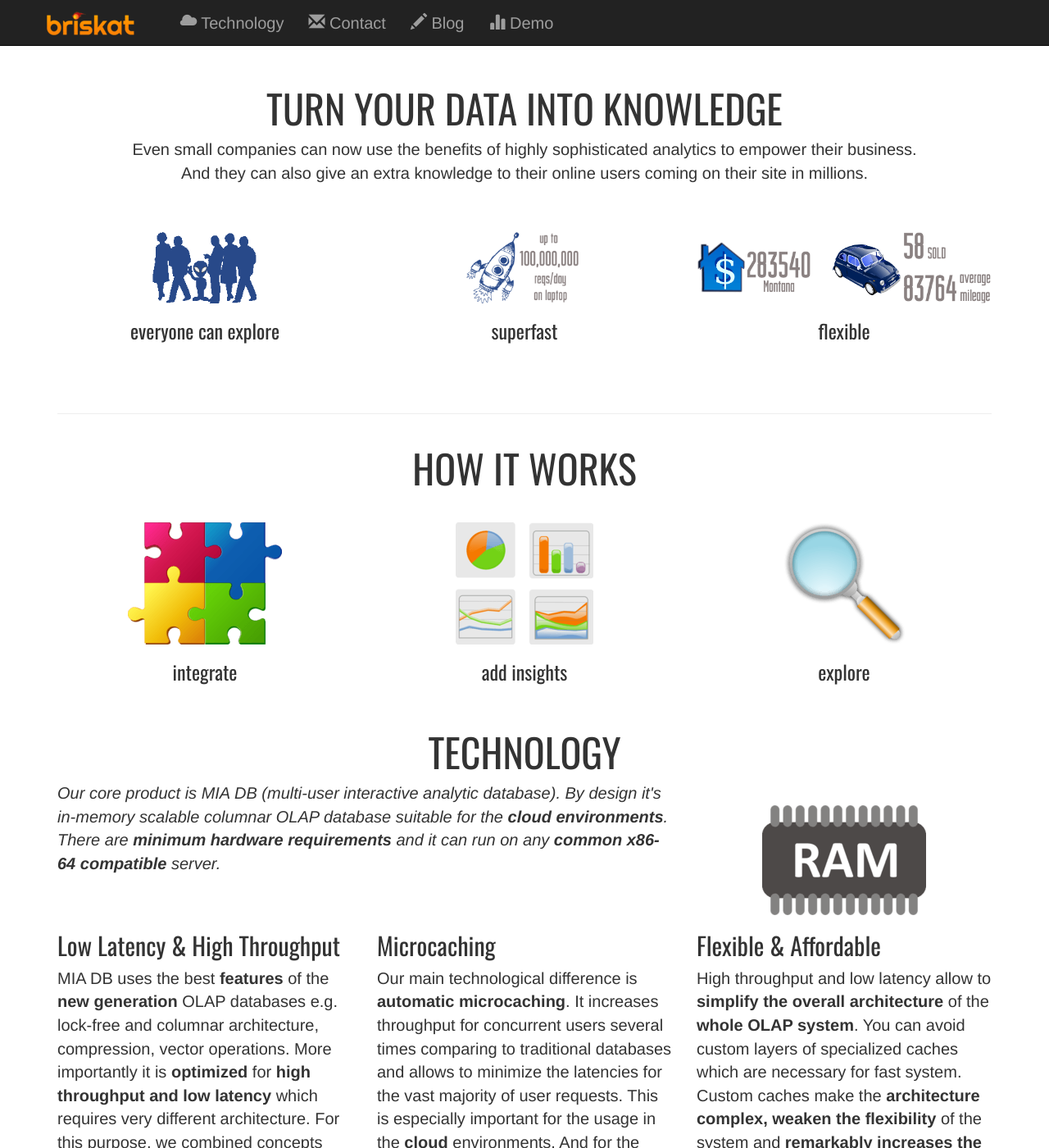
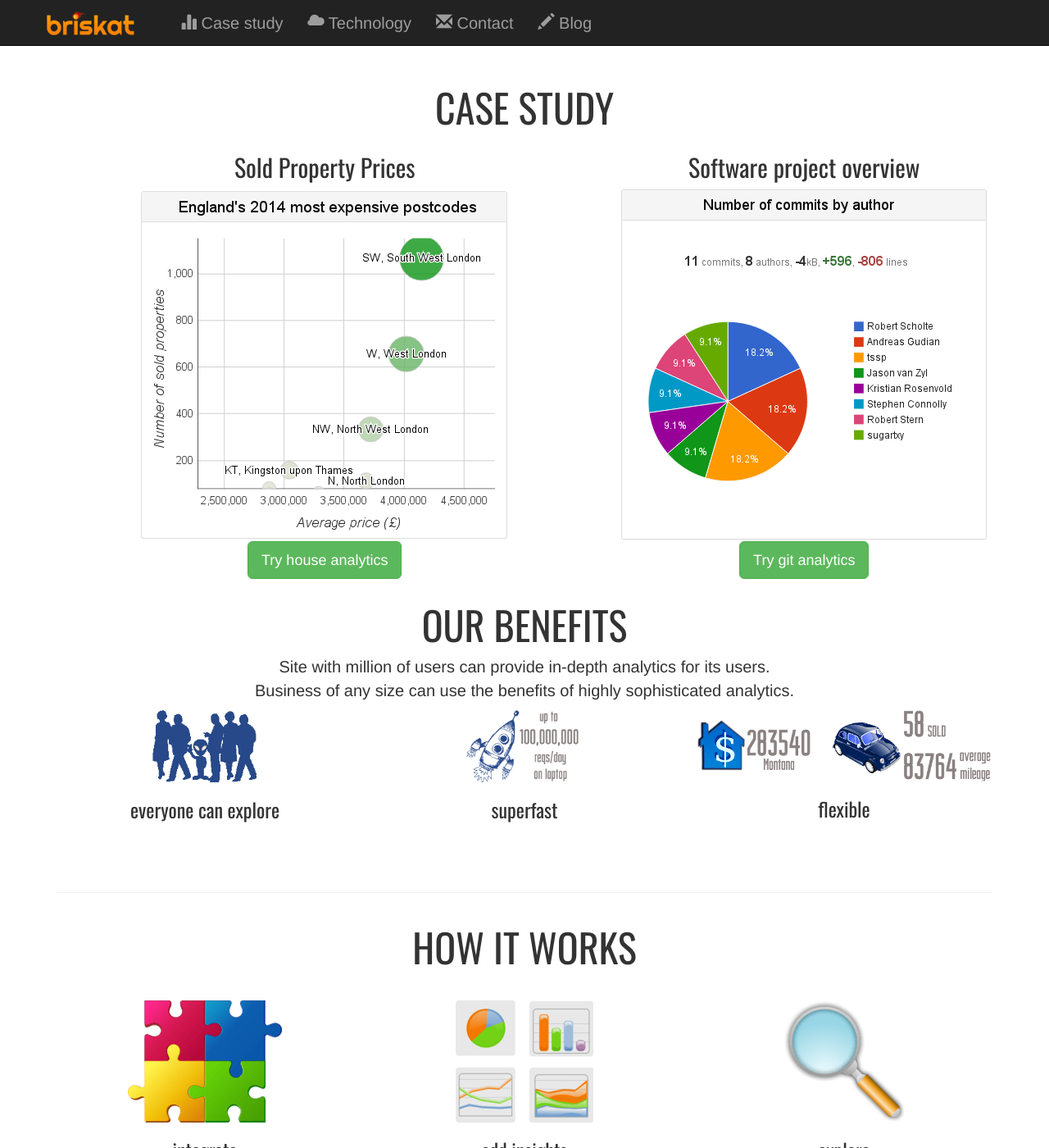
Before and after one commit to briskat/briskat.github.io, a Jekyll site: the page built from index.html, in a window 1280 px wide and 1400 px high. Shown: the whole window at 82% size. Built offline with Jekyll 4.4.1, drawn with Linux system fonts in a browser that asks for light colours; nearby versions of some CDN libraries; Markdown is read by kramdown in place of the engine named in the settings; some of the changed text lies outside the part shown.

Commit message:
Change front page

```diff
--- a/_includes/navigation.html
+++ b/_includes/navigation.html
@@ -10,10 +10,10 @@
 	</div>
 	<div class="collapse navbar-collapse">
 	  <ul class="nav navbar-nav">
+		<li><a href="/index.html#CASE"><span class="glyphicon glyphicon-stats"></span> Case study</a> </li>
 		<li><a href="/index.html#TECHNOLOGY"><span class="glyphicon glyphicon-cloud"></span> Technology</a> </li>
 		<li><a href="/index.html#CONTACT"><span class="glyphicon glyphicon-envelope"></span> Contact</a> </li>
 		<li{% if page.url == '/blog.html' or page.url contains '/blog/' %} class="acmenu"{% endif %}><a href="/blog.html"><span class="glyphicon glyphicon-pencil"></span> Blog</a> </li>
-		<li><a href="http://gcharts.briskat.com"> <span class="glyphicon glyphicon-stats"></span> Demo</a> </li>
 	  </ul>
 	</div>
   </div>
--- a/_layouts/layout.html
+++ b/_layouts/layout.html
@@ -24,27 +24,45 @@
 {% if page.url == '/index.html' %}
 <header>
         <div class="row">
-            <div class="col-md-3"></div>
-            <div class="col-md-4">
-				<br/>
-				<div class="embed-responsive embed-responsive-16by9">
-				  <iframe class="embed-responsive-item" src="http://www.youtube.com/embed/Dp5jRJPFOiA?showinfo=0&rel=0&autohide=1" style="border: 3px solid #aaa;" allowfullscreen></iframe>
+			<div class="col-md-12">
+			<div id="carousel-example-generic" class="carousel slide" data-ride="carousel">
+			  <ol class="carousel-indicators">
+				<li data-target="#carousel-example-generic" data-slide-to="0" class="active"></li>
+				<li data-target="#carousel-example-generic" data-slide-to="1"></li>
+				<li data-target="#carousel-example-generic" data-slide-to="2"></li>
+			  </ol>
+
+			  <div class="carousel-inner">
+				<div class="item active">
+				  <img src="img/l1.png">
+				  <div class="carousel-caption">
+					<h1 style="font-family: 'Oswald', sans-serif; font-size: 260%;">
+						GET THE FACTS FROM YOUR DATA</h1><br/>
+				  </div>
 				</div>
-				<small>Our story in less than 2 minutes</small>
-			</div>
-            <div class="col-md-4">
-			<h1 style="font-family: 'Oswald', sans-serif; font-size: 400%;">EXPLORE<br/>the data<br/>INSTANTLY</h1>
-		<!--	<a href="https://twitter.com/thebriskat" class="twitter-follow-button" data-show-count="false" data-size="large">Follow @thebriskat</a>
-			<script>!function(d,s,id){var js,fjs=d.getElementsByTagName(s)[0],p=/^http:/.test(d.location)?'http':'https';if(!d.getElementById(id)){js=d.createElement(s);js.id=id;js.src=p+'://platform.twitter.com/widgets.js';fjs.parentNode.insertBefore(js,fjs);}}(document, 'script', 'twitter-wjs');</script>-->
-			<a class="btn btn-success btn-lg" href="http://gcharts.briskat.com:8080" role="button">
-			<span class="glyphicon glyphicon-dashboard" aria-hidden="true"></span> Try Gitcharts </a>
-			<br/><br/>
-            </div>
-		</div>
-        <div class="row">
-            <div class="col-md-11"></div>
-            <div class="col-md-1">
-			<small><a href="http://mockmoon.sblo.jp/"><span class="glyphicon glyphicon-camera" aria-hidden="true" style="color: #47637b;" allowfullscreen></iframe></span></a></small>
+				<div class="item">
+				  <img src="img/l1.png">
+				  <div class="carousel-caption">
+					<h1 style="font-family: 'Oswald', sans-serif; font-size: 260%;">
+						MAKE FACT-BASED DECISIONS</h1><br/>
+				  </div>
+				</div>
+				<div class="item">
+				  <img src="img/l1.png">
+				  <div class="carousel-caption">
+					<h1 style="font-family: 'Oswald', sans-serif; font-size: 260%;">
+						FASTER THAN EVER BEFORE</h1><br/>
+				  </div>
+				</div>
+			  </div>
+
+			  <a class="left carousel-control" href="#carousel-example-generic" role="button" data-slide="prev">
+				<span class="glyphicon glyphicon-chevron-left"></span>
+			  </a>
+			  <a class="right carousel-control" href="#carousel-example-generic" role="button" data-slide="next">
+				<span class="glyphicon glyphicon-chevron-right"></span>
+			  </a>
+			</div> <!-- Carousel -->
 			</div>
 		</div>
 </header>
--- a/css/my.css
+++ b/css/my.css
@@ -19,7 +19,7 @@ h1,h2,h3,h4 {
 header {
     color: #fff;
     background-attachment: scroll;
-    background-image: url(../img/header.jpg);
+    background-image: linear-gradient(90deg, #a4b357, #75890c);
     background-position: center center;
     background-repeat: none;
     padding: 10px;
--- a/index.html
+++ b/index.html
@@ -3,19 +3,32 @@ layout: layout
 ---
 
 <br/>
+<section id="CASE">
 <div class="row">
-	<div class="col-md-1"></div>
-	<div class="col-md-10">
+	<div class="col-md-12">
+		<center><h1><font size="200%">CASE STUDY</font></h1></center>
 	</div>
 </div>
-<div class="row">
-<center>
-<h1><font size="200%">TURN YOUR DATA INTO KNOWLEDGE</font></h1>
-	<center>
-	Even small companies can now use the benefits of highly sophisticated analytics to empower their business.<br/> And they can also give an extra knowledge to their online users coming on their site in millions.
-	</center><br/>
-</center>
-<br/>
+<div class="row text-center">
+	<div class="col-md-7">
+			<h2>Sold Property Prices</h2>
+			<a href="http://house.briskat.com">
+			<img src="img/house.png" class="img-responsive center-block" alt="house analytics"></a>
+			<p><a class="btn btn-success btn-lg" href="http://house.briskat.com" role="button">Try house analytics</a>
+			</p>
+	</div>
+	<div class="col-md-5">
+			<h2>Software project overview</h2>
+			<a href="http://gcharts.briskat.com">
+			<img src="img/commits.png" class="img-responsive center-block" alt="software project analytics"></a>
+			<p><a class="btn btn-success btn-lg" href="http://gcharts.briskat.com" role="button">Try git analytics</a>
+			</p>
+	</div>
+</div>
+</section>
+<div class="row text-center">
+<h1><font size="200%">OUR BENEFITS</font></h1>
+	<p>Site with million of users can provide in-depth analytics for its users.<br/>Business of any size can use the benefits of highly sophisticated analytics.</p>
 </div>
 <div class="row">
 	<div class="col-md-4">
@@ -131,37 +144,43 @@ Analytics for websites with high traffic.
 <div class="row"><div class="col-lg-12"><h3 class="page-header"></h3></div></div>
 
 <section id="CONTACT">
-<div class="row">
+<div class="row text-center">
 	<div class="col-md-4">
-	<center>
 		<h1>CONTACT US</h1>
+	</div>
+	<div class="col-md-4">
 		<h3><span class="glyphicon glyphicon-envelope" aria-hidden="true"></span>
 		ask&commat;<img src="img/logo-s.png" alt="briskat" style="padding-bottom: 11px" width="110" height="58">.com
 		</h3>
-		<hr/>
-		<p>
+	</div>
+	<div class="col-md-4">
+		<br/>
 		<a href="https://www.facebook.com/pages/Briskat/521963701278696"><img src="img/facebook.jpg" alt="Briskat Facebook" width="30" height="30"></a>
 		<a href="https://www.twitter.com/thebriskat"><img src="img/twitter.png" alt="Briskat Twitter" width="30" height="30"></a>
 		<a href="https://www.linkedin.com/company/briskat"><img src="img/linkedin.png" alt="Briskat LinkedIn" width="30" height="30"></a>
 		&nbsp;<a href="https://www.youtube.com/user/thebriskat"><img src="img/youtube.png" alt="Briskat YouTube" width="72" height="30"></a>
-		</p>
-		<hr/>
-	</center>
+	</div>
+</div>
+
+<div class="row"><div class="col-lg-12"><h3 class="page-header"></h3></div></div>
+
+<div class="row text-center">
+	<div class="col-md-4">
+		<h1>OUR STORY</h1>
+		  <br/><iframe class="embed-responsive-item" src="http://www.youtube.com/embed/Dp5jRJPFOiA?showinfo=0&rel=0&autohide=1" style="border: 3px solid #aaa;" allowfullscreen></iframe>
 	</div>
 	<div class="col-md-8">
-		<center><h1>FOUNDERS</h1></center>
+		<h1>FOUNDERS</h1>
 	<div class="col-md-6">
-	<center><h2>
+	<h2>
 	<a href="https://www.linkedin.com/pub/vladimir-makovsky/2a/141/141"><img src="img/linkedin.png" alt="Vlada" width="20" height="20"></a>
 	Vladimir Makovsky<small>, CEO</small></h2>
-	<img class="img-responsive" src="img/vlada.png" alt="Vlada" width="183" height="225"><br/>
-	</center>
+	<center><img class="img-responsive" src="img/vlada.png" alt="Vlada" width="183" height="225"><br/><center>
 	</div>
 	<div class="col-md-6">
-	<center><h2>
+	<h2>
 	<a href="https://www.linkedin.com/in/hynekvychodil"><img src="img/linkedin.png" alt="Hynek" width="20" height="20"></a>
-	Hynek Vychodil<small>, CTO</small></h2><img class="img-responsive" src="img/hynek.png" alt="Hynek" width="183" height="225"><br/>
-	</center>
+	Hynek Vychodil<small>, CTO</small></h2><center><img class="img-responsive" src="img/hynek.png" alt="Hynek" width="183" height="225"><br/></center>
 	</div>
 	</div>
 </div>
```
Also changed, not shown: other parts of index.html (+1 -1 lines), img/commits.png (added), img/house.png (added), img/l1.png (added).
